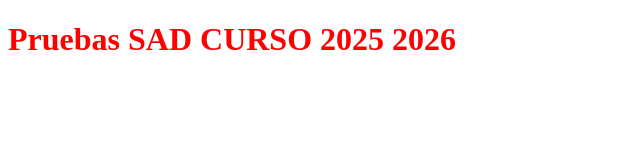
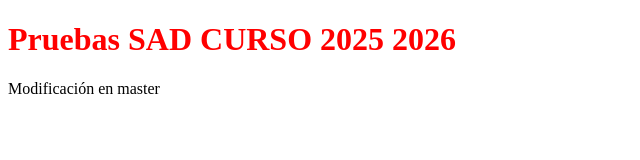
Before and after one commit to Elielz-lladosjr/PruebaSAD_2526, a plain HTML site: page index.html in a window 1280 px wide. Shown: the whole page, without its empty margins (0-640 px from the left). Drawn offline with Linux system fonts and the light colour scheme.

Commit message:
Update index.html

```diff
--- a/index.html
+++ b/index.html
@@ -8,5 +8,6 @@
 </head>
 <body>
     <h1>Pruebas SAD CURSO 2025 2026</h1>
+    <p>Modificación en master</p>
 </body>
 </html>
```
